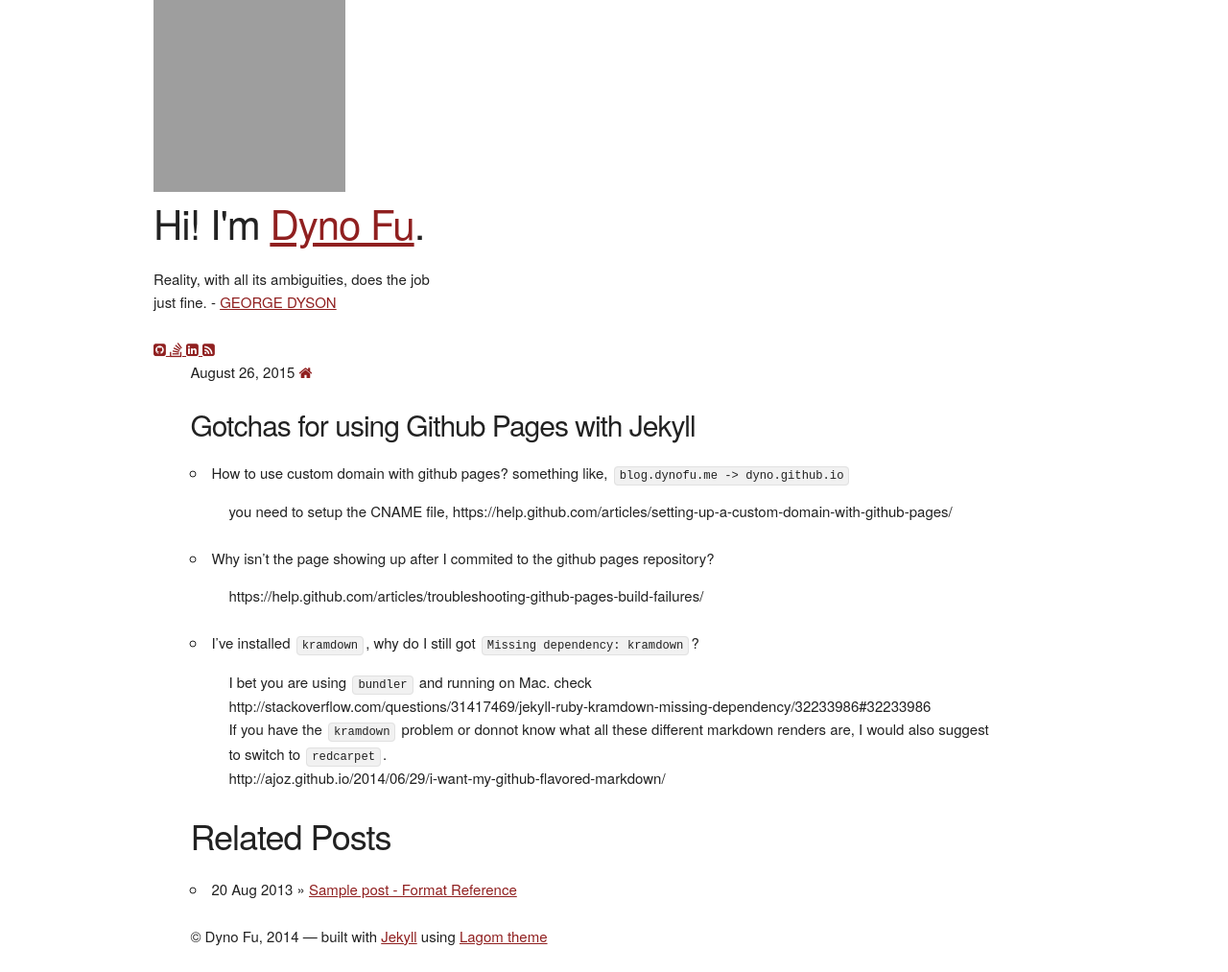
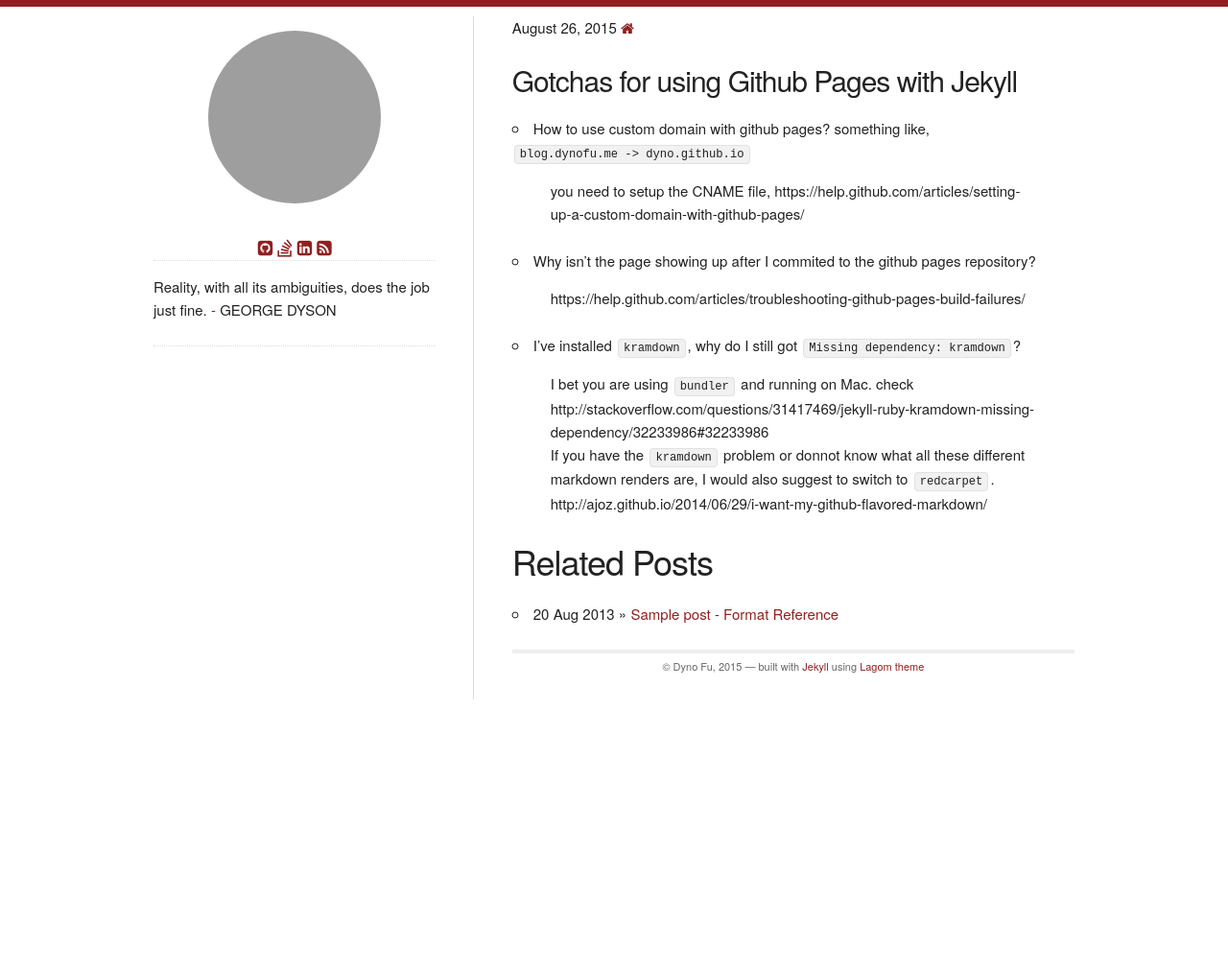
Before and after one commit to dyno/dyno.github.io, a Jekyll site: the page built from _posts/2015-08-26-github-pages-gotchas.md, in a window 1280 px wide. Shown: the whole page at 96% size. Built offline with Jekyll 4.4.1, drawn with Linux system fonts in a browser that asks for light colours; nearby versions of some CDN libraries; Markdown is read by kramdown in place of the engine named in the settings; after the commit the page ends 900 px from its top, so only the background shows below that; grey boxes are pictures that could not be loaded.

Commit message:
restore the outlook of skeleton 1.1

```diff
--- a/_includes/footer.html
+++ b/_includes/footer.html
@@ -7,6 +7,6 @@
   {% endif %}
 
   <p>
-    © {{ site.data.theme.name }}, 2014 &mdash; built with <a href="http://jekyllrb.com/">Jekyll</a> using <a href="https://github.com/swanson/lagom">Lagom theme</a>
+    © {{ site.data.theme.name }}, 2015 &mdash; built with <a href="http://jekyllrb.com/">Jekyll</a> using <a href="https://github.com/swanson/lagom">Lagom theme</a>
   </p>
 </div>
--- a/_includes/sidebar.html
+++ b/_includes/sidebar.html
@@ -1,4 +1,5 @@
 <nav>
+  <div id="avatar">
   <a href="/">
     {% if site.data.theme.social.gravatar %}
     <img src="http://www.gravatar.com/avatar/{{ site.data.theme.social.gravatar }}?s=200" id="gravatar" alt="My photo"/>
@@ -6,11 +7,14 @@
     <img src="/logo.png" id="logo" alt="Blog logo"/>
     {% endif %}
   </a>
-  <h2>Hi! I'm <a href="/">{{ site.data.theme.name }}</a>.</h2>
-  <div id="bio">
-    <p>Reality, with all its ambiguities, does the job just fine. - <a href='http://edge.org/documents/archive/edge249.html#dysong'>GEORGE DYSON</a></p>
   </div>
+
   <div id="social">
     {% include social.html %}
   </div>
+
+  <div id="bio">
+    <p>Reality, with all its ambiguities, does the job just fine. <a href='http://edge.org/documents/archive/edge249.html#dysong'>-</a> GEORGE DYSON</p>
+  </div>
+
 </nav>
--- a/_layouts/default.html
+++ b/_layouts/default.html
@@ -24,7 +24,7 @@
       {% include sidebar.html %}
     </div>
 
-    <div class="eleven columns content">
+    <div class="eight columns content">
       {{ content }}
 
       <div class="footer">
--- a/assets/css/all.css
+++ b/assets/css/all.css
@@ -2,4 +2,5 @@
 ---
 {% include css/skeleton.css %}
 {% include css/normalize.css %}
+{% include css/customize.css %}
 {% include css/syntax.css %}
```
